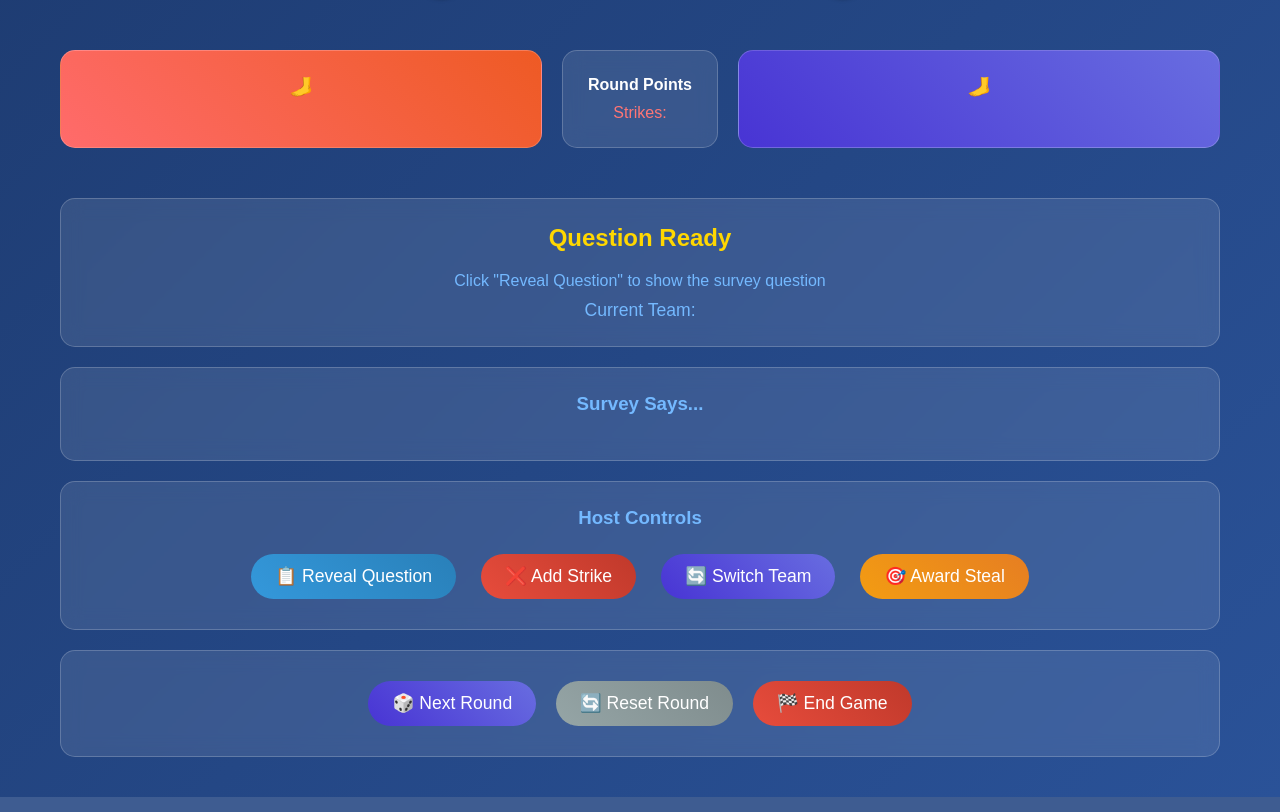
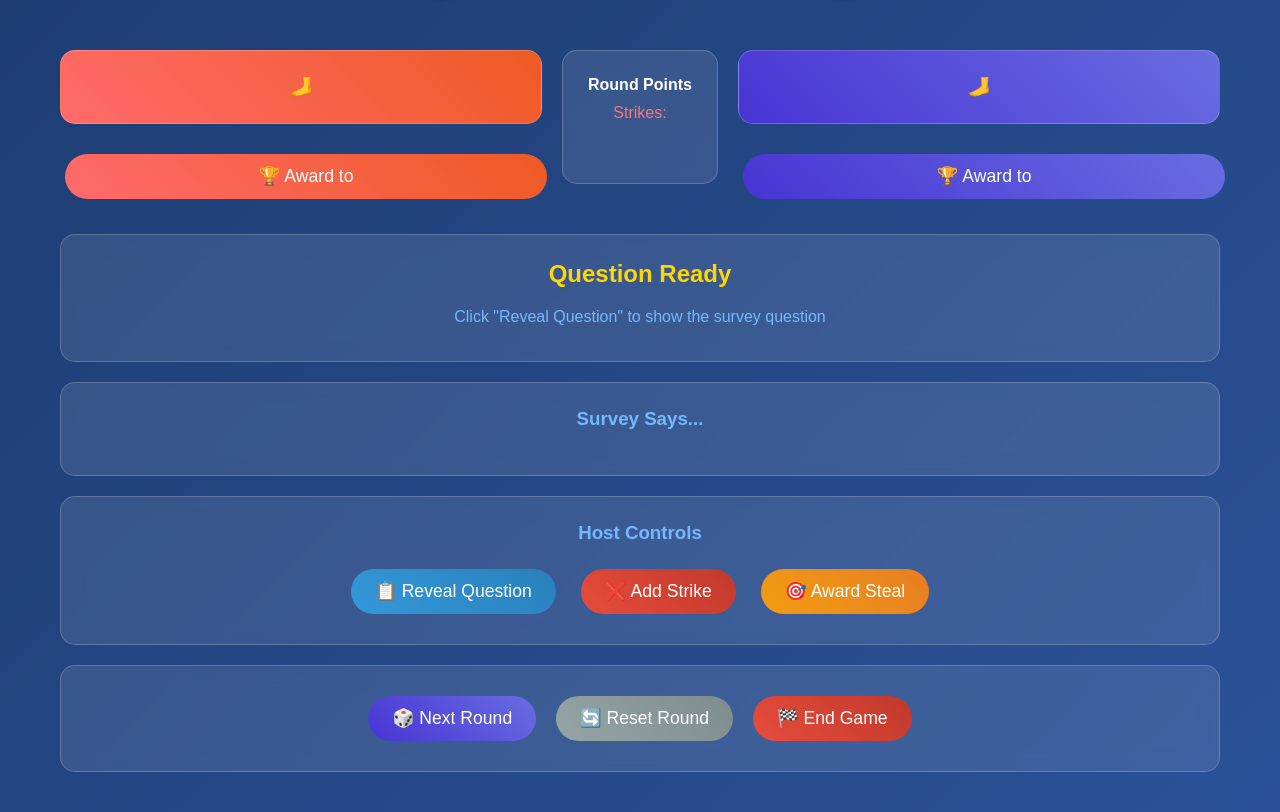
Before and after one commit to shitwolfymakes/feet-feud, a Flask app: template templates/game.html in a window 1280 px wide. Shown: the part 76-888 px from the top of the page. Run offline with Flask 3, Linux system fonts and the light colour scheme; the template is opened without the code that fills it, so the values that code supplies are empty.

Commit message:
fixed point award behavior

```diff
--- a/app.py
+++ b/app.py
@@ -406,9 +406,9 @@ def award_points():
             conn.execute('UPDATE games SET team2_score = team2_score + ? WHERE id = ?',
                         (points, session['game_id']))
 
-        # Also update round points
-        conn.execute('UPDATE games SET round_points = ? WHERE id = ?',
-                    (points, session['game_id']))
+        # Set round points to 0 after awarding
+        conn.execute('UPDATE games SET round_points = 0 WHERE id = ?',
+                    (session['game_id'],))
 
         conn.commit()
         conn.close()
@@ -500,14 +500,7 @@ def next_round():
             conn.close()
             return jsonify({'error': 'Game not found'}), 404
 
-        # Award any remaining round points to current team
-        if game['round_points'] > 0:
-            if game['current_team'] == 1:
-                conn.execute('UPDATE games SET team1_score = team1_score + ? WHERE id = ?',
-                            (game['round_points'], session['game_id']))
-            else:
-                conn.execute('UPDATE games SET team2_score = team2_score + ? WHERE id = ?',
-                            (game['round_points'], session['game_id']))
+        # Don't award any points - just move to next round
 
         # Get a new random question (excluding current one)
         cursor = conn.cursor()
--- a/templates/game.html
+++ b/templates/game.html
@@ -3,9 +3,15 @@
 {% block content %}
 <!-- Score Display -->
 <div style="display: grid; grid-template-columns: 1fr auto 1fr; gap: 20px; margin-bottom: 30px;">
+    <div>
         <div class="card" style="text-align: center; background: linear-gradient(45deg, #ff6b6b, #ee5a24);">
             <h3>🦶 {{ game.team1_name }}</h3>
             <div style="font-size: 2rem; font-weight: bold;">{{ game.team1_score }}</div>
+        </div>
+        <button onclick="awardToTeam(1)" class="btn award-btn" id="award-team1"
+                style="width: 100%; margin-top: 10px; background: linear-gradient(45deg, #ff6b6b, #ee5a24);">
+            🏆 Award to {{ game.team1_name }}
+        </button>
     </div>
 
     <div class="card" style="text-align: center; min-width: 150px;">
@@ -20,9 +26,15 @@
         </div>
     </div>
 
+    <div>
         <div class="card" style="text-align: center; background: linear-gradient(45deg, #4834d4, #686de0);">
             <h3>🦶 {{ game.team2_name }}</h3>
             <div style="font-size: 2rem; font-weight: bold;">{{ game.team2_score }}</div>
+        </div>
+        <button onclick="awardToTeam(2)" class="btn award-btn" id="award-team2"
+                style="width: 100%; margin-top: 10px; background: linear-gradient(45deg, #4834d4, #686de0);">
+            🏆 Award to {{ game.team2_name }}
+        </button>
     </div>
 </div>
 
@@ -30,11 +42,6 @@
 <div class="card" style="text-align: center;">
     <h2 id="question-display" style="color: #ffd700; margin-bottom: 20px;">Question Ready</h2>
     <p id="question-prompt" style="color: #74b9ff; margin-bottom: 10px;">Click "Reveal Question" to show the survey question</p>
-    <div style="font-size: 1.1rem; color: #74b9ff;">
-        Current Team: <strong id="current-team">
-            {% if game.current_team == 1 %}{{ game.team1_name }}{% else %}{{ game.team2_name }}{% endif %}
-        </strong>
-    </div>
 </div>
 
 <!-- Answer Board -->
@@ -80,9 +87,6 @@
         </button>
         <button onclick="addStrike()" class="btn" style="background: linear-gradient(45deg, #e74c3c, #c0392b);">
             ❌ Add Strike
-        </button>
-        <button onclick="switchTeam()" class="btn btn-secondary">
-            🔄 Switch Team
         </button>
         <button onclick="awardSteal()" class="btn" style="background: linear-gradient(45deg, #f39c12, #e67e22);" id="steal-btn" disabled>
             🎯 Award Steal
@@ -153,6 +157,13 @@
     #question-text-overlay {
         font-size: 5rem !important;
     }
+}
+
+/* Disabled button style */
+.award-btn:disabled {
+    opacity: 0.5;
+    cursor: not-allowed;
+    transform: none !important;
 }
 </style>
 {% endblock %}
@@ -286,32 +297,66 @@ function addStrike() {
     });
 }
 
-function switchTeam() {
-    console.log('switchTeam called');
-    // Award current round points to current team
-    awardRoundPoints();
+function awardToTeam(team) {
+    if (!gameData || roundFrozen) {
+        return;
+    }
 
-    // Switch teams
-    gameData.game.current_team = gameData.game.current_team === 1 ? 2 : 1;
-    gameData.game.strikes = 0;
+    const points = gameData.game.round_points;
+
+    if (points === 0) {
+        console.log('No points to award');
+        return;
+    }
+
+    console.log(`Awarding ${points} points to team ${team}`);
+
+    // Update score
+    if (team === 1) {
+        gameData.game.team1_score += points;
+    } else {
+        gameData.game.team2_score += points;
+    }
+
+    // Update display
+    updateScores();
+
+    // Freeze the round
+    roundFrozen = true;
     gameData.game.round_points = 0;
-
-    updateCurrentTeam();
-    updateStrikes(0);
     updateRoundPoints(0);
 
-    // Send update to server
-    fetch('/switch_team', {
+    // Disable award buttons
+    document.getElementById('award-team1').disabled = true;
+    document.getElementById('award-team2').disabled = true;
+
+    // Update round points display to show it's frozen
+    const roundPointsElement = document.querySelector('[style*="font-size: 1.5rem; color: #ffd700;"]');
+    if (roundPointsElement) {
+        roundPointsElement.style.color = '#95a5a6';
+        roundPointsElement.innerHTML = '0 <span style="font-size: 0.8rem;">(Awarded)</span>';
+    }
+
+    // Send to server
+    fetch('/award_points', {
         method: 'POST',
-        headers: { 'Content-Type': 'application/json' }
+        headers: { 'Content-Type': 'application/json' },
+        body: JSON.stringify({
+            team: team,
+            points: points
+        })
     })
     .then(response => response.json())
     .then(data => {
-        console.log('Team switched successfully:', data);
+        console.log('Points awarded successfully:', data);
     })
     .catch(error => {
-        console.error('Error switching team:', error);
+        console.error('Error awarding points:', error);
     });
+}
+
+function switchTeam() {
+    // Removed - no longer needed
 }
 
 function showStealOpportunity() {
@@ -471,6 +516,16 @@ function resetRound() {
     document.getElementById('steal-section').style.display = 'none';
     document.getElementById('steal-btn').disabled = true;
 
+    // Re-enable award buttons
+    document.getElementById('award-team1').disabled = false;
+    document.getElementById('award-team2').disabled = false;
+
+    // Reset round points display color
+    const roundPointsElement = document.querySelector('[style*="color: #95a5a6;"]');
+    if (roundPointsElement) {
+        roundPointsElement.style.color = '#ffd700';
+    }
+
     // Reset question display
     document.getElementById('question-display').textContent = 'Question Ready';
     const prompt = document.getElementById('question-prompt');
@@ -494,8 +549,7 @@ function resetRound() {
 
 function nextRound() {
     console.log('nextRound called');
-    // Award any remaining points
-    awardRoundPoints();
+    // Don't award any points - just move to next round
 
     fetch('/next_round', {
         method: 'POST',
@@ -565,7 +619,7 @@ function closeQuestionOverlay() {
 // Make functions globally available for onclick handlers
 window.revealAnswer = revealAnswer;
 window.addStrike = addStrike;
-window.switchTeam = switchTeam;
+window.awardToTeam = awardToTeam;
 window.awardSteal = awardSteal;
 window.resetRound = resetRound;
 window.nextRound = nextRound;
```
Lines whose indentation alone changed are shown as unchanged.
